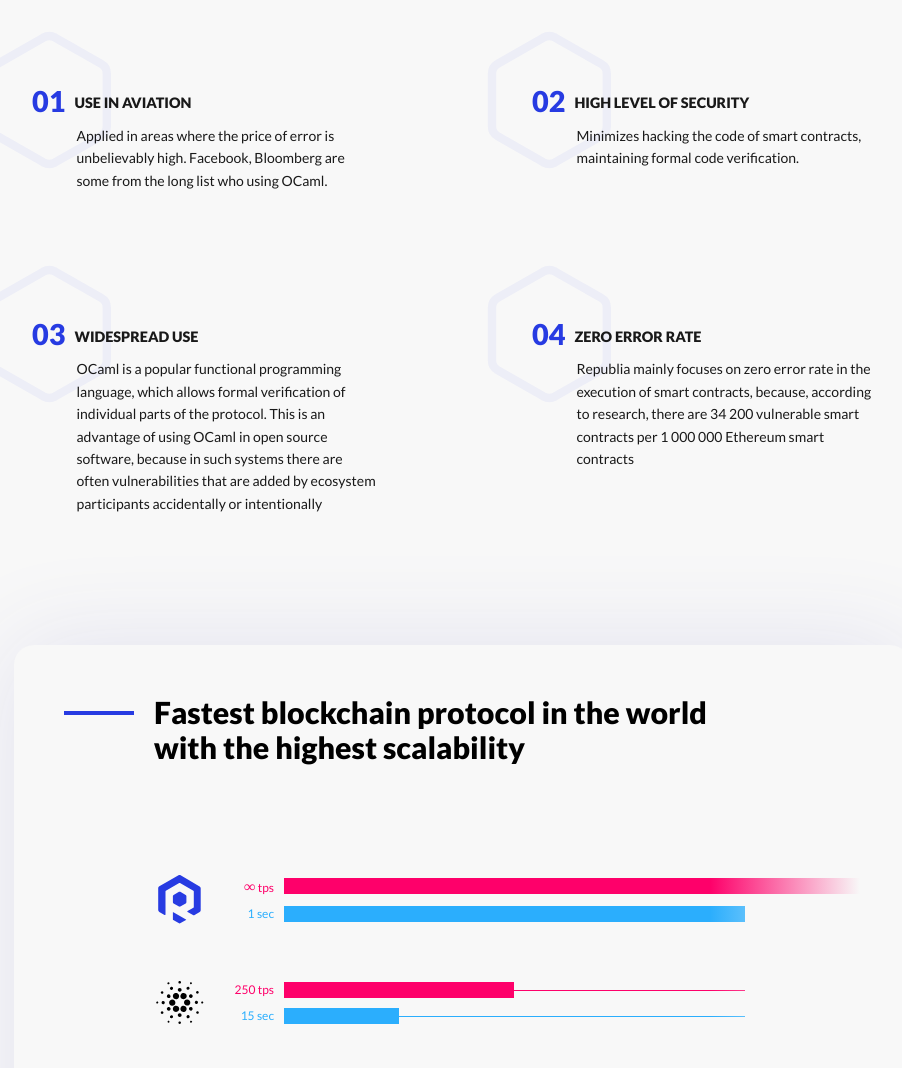
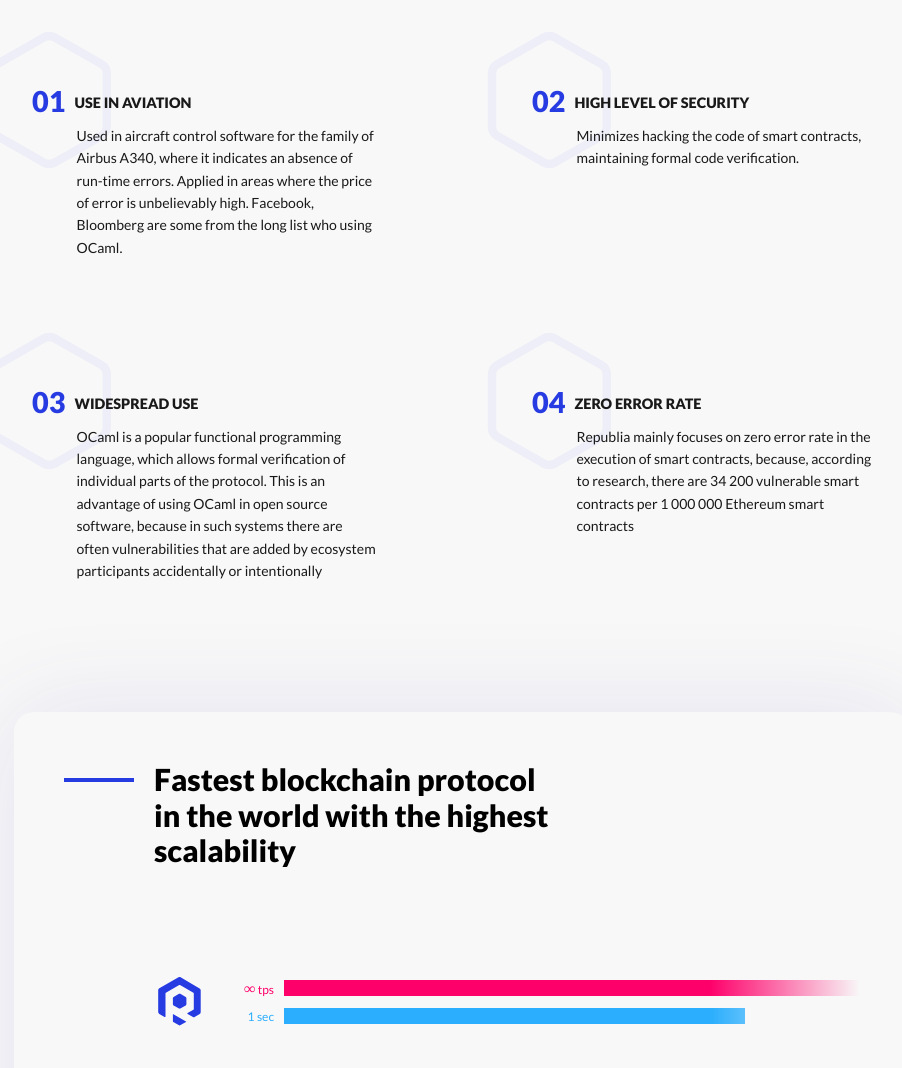
Before and after one commit to boriskaborisenko/republia, a website built with webpack: page src/index.html in a window 1280 px wide. Shown: the part 4200-5268 px from the top of the page, without its empty margins (178-1080 px from the left). Built offline with nearby package versions, Linux system fonts and the light colour scheme.

Commit message:
family of Airbus A340 ...

```diff
--- a/src/index.html
+++ b/src/index.html
@@ -209,7 +209,7 @@
                 <div class="why_a inl_t why_num">01</div>
                 <div class="why_b inl_t">
                   <div class="why_title">Use in aviation</div>
-                  <div class="why_anno">Applied in areas where the price of error is unbelievably high. Facebook, Bloomberg are some from the long list who using OCaml.</div>
+                  <div class="why_anno">Used in aircraft control software for the family of Airbus A340, where it indicates an absence of run-time errors. Applied in areas where the price of error is unbelievably high. Facebook, Bloomberg are some from the long list who using OCaml.</div>
                 </div>
               </div>
             </div>
@@ -250,7 +250,7 @@
     <section class="fastest">
       <div class="inner_glow">
           <div class="title">
-              <h1>Fastest blockchain protocol in the world<br><span>with the highest scalability</span></h1>
+              <h1>Fastest blockchain protocol<br><span>in the world with the highest<br></span><span>scalability</span></h1>
           </div>
           <div class="stats">
             <div class="stats_grad"></div>
```
Also changed, not shown: build/index.html.
